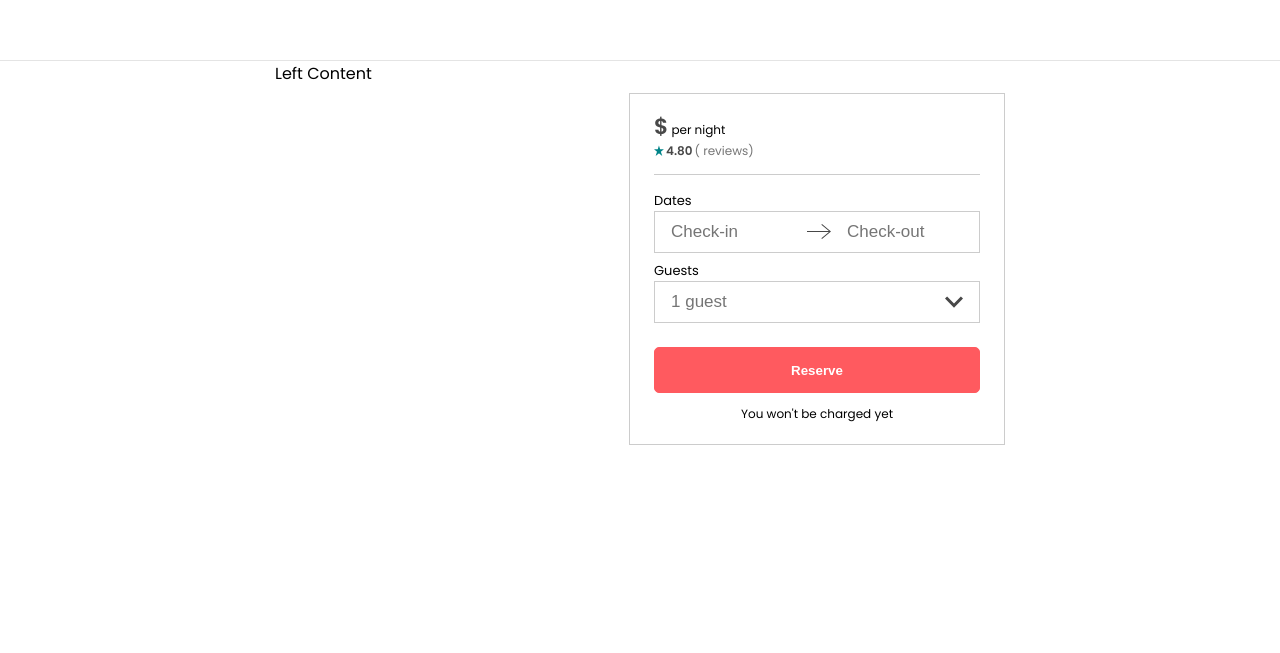
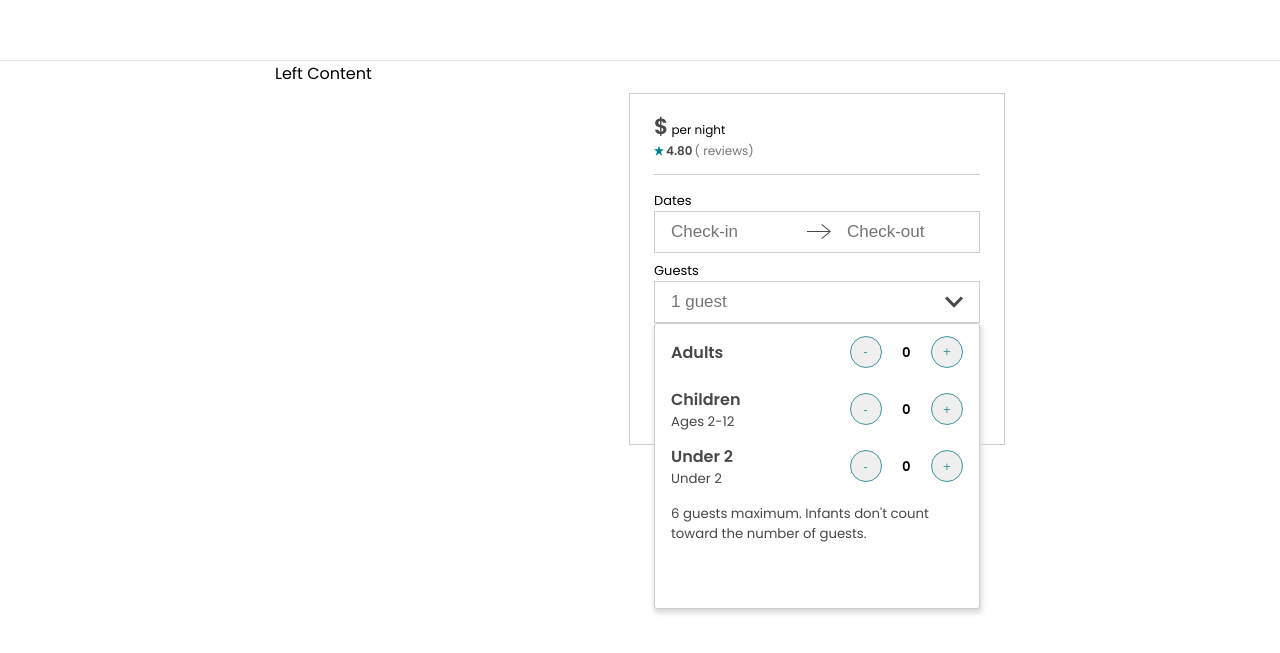
Before and after one commit to HIMM-SF/reservation, a React app in the folder client/: page / in a window 1280 px wide. Shown: the part 463-1116 px from the top of the page. Built offline with nearby package versions, Linux system fonts and the light colour scheme; no server answers.

Commit message:
Guest form component and style

```diff
--- a/client/src/components/Calendar/components/Month.jsx
+++ b/client/src/components/Calendar/components/Month.jsx
@@ -8,7 +8,6 @@ const Root = styled.div`
   flex: 1;
   position: relative;
   flex-direction: column;
-  // position: absolute;
   align-items: center;
   top: 0;
   width: 286px;
--- /dev/null
+++ b/client/src/components/Guest/Index.jsx
@@ -0,0 +1,27 @@
+import React from "react";
+import styled from "styled-components";
+import Entry from "./components/Entry";
+
+const Root = styled.div`
+  position: absolute;
+  top: 230px;
+  width: 326px;
+  height: 286px;
+  background-color: white;
+  border: 1px solid ${(props) => props.theme.borderColorV2};
+  border-radius: 3px;
+  box-shadow: 1px 3px 5px 1px #dadada;
+  padding: 0 16px 16px 16px;
+  box-sizing: border-box;
+`;
+
+const Guest = (props, ref) => (
+  <Root ref={ref}>
+    <Entry title="Adults" />
+    <Entry title="Children" text="Ages 2-12" />
+    <Entry title="Under 2" text="Under 2" />
+    <Entry fullWidth text="6 guests maximum. Infants don't count toward the number of guests." />
+  </Root>
+);
+
+export default React.forwardRef(Guest);
--- /dev/null
+++ b/client/src/components/Guest/components/Controller.jsx
@@ -0,0 +1,36 @@
+import React from "react";
+import styled from "styled-components";
+
+const Root = styled.div`
+  flex: 1;
+  display: flex;
+  justify-content: space-between;
+
+  h5 {
+    margin: 0;
+    font-weight: bold;
+    text-align: center;
+    line-height: 2.5;
+  }
+`;
+
+const Button = styled.button`
+  display: block;
+  border-radius: 50%;
+  width: 32px;
+  height: 32px;
+  outline: none;
+  cursor: pointer;
+  color: ${(props) => props.theme.checkIn};
+  border: 1px solid ${(props) => props.theme.checkIn};
+`;
+
+const Controller = ({ counter }) => (
+  <Root>
+    <Button type="button">-</Button>
+    <h5>0</h5>
+    <Button type="button">+</Button>
+  </Root>
+);
+
+export default Controller;
--- /dev/null
+++ b/client/src/components/Guest/components/Entry.jsx
@@ -0,0 +1,38 @@
+import React from "react";
+import styled from "styled-components";
+import Controller from "./Controller";
+
+const Root = styled.div`
+  display: flex;
+  align-items: center;
+  height: 57.2px;
+  width: 100%;
+`;
+
+const Text = styled.div`
+  flex: 65px;
+
+  h4 {
+    margin: 0;
+    color: ${(props) => props.theme.strongFont};
+  }
+
+  h5 {
+    margin: 0;
+    font-weight: initial;
+    color: ${(props) => props.theme.strongFont};
+  }
+`;
+
+const Entry = ({ title, text, fullWidth }) => (
+  <Root>
+    <Text>
+      <h4>{title}</h4>
+      <h5>{text}</h5>
+    </Text>
+
+    {fullWidth ? "" : <Controller /> }
+  </Root>
+);
+
+export default Entry;
--- a/client/src/components/Input.jsx
+++ b/client/src/components/Input.jsx
@@ -1,4 +1,4 @@
-import styled from "styled-components";
+import styled, { css } from "styled-components";
 
 const Input = styled.input`
   border-style: none;
@@ -17,6 +17,10 @@ const Input = styled.input`
   &:focus {
     outline: none;
   }
+
+  ${(props) => props.pointer && css`
+    cursor: pointer;
+  `}
 `;
 
 export default Input;
--- a/client/src/components/ReservationForm.jsx
+++ b/client/src/components/ReservationForm.jsx
@@ -9,6 +9,7 @@ import Input from "./Input";
 import ReservationHeader from "./ReservationHeader";
 import Calendar from "./Calendar";
 import { ReservationContext } from "../context/reservation.context";
+import GuestForm from "./Guest";
 
 // hooks helper
 import toggleState from "../hooks/useToggle";
@@ -16,12 +17,21 @@ import toggleState from "../hooks/useToggle";
 const ReservationForm = () => {
   const calendarRef = useRef(null);
   const checkinInputRef = useRef(null);
+  const guestFormRef = useRef(null);
+  const guestFormInputRef = useRef(null);
   const [openCheckIn, setOpenCheckIn] = toggleState(calendarRef, checkinInputRef, false);
+  const [openGuestForm, setOpenGuestForm] = toggleState(guestFormRef, guestFormInputRef, true);
   const { reservation: { checkIn, checkOut, room }, setRoom } = useContext(ReservationContext);
 
   const handleCheckIn = () => {
     if (!openCheckIn) {
       setOpenCheckIn(true);
+    }
+  };
+
+  const handleGuestForm = () => {
+    if (!openGuestForm) {
+      setOpenGuestForm(true);
     }
   };
 
@@ -64,9 +74,9 @@ const ReservationForm = () => {
         </FormControl>
 
         <FormControl label="Guests">
-          <Box alignItems="center" border pointer>
+          <Box ref={guestFormInputRef} alignItems="center" border pointer onClick={handleGuestForm}>
             <Box alignItems="center" height="40px" padding="0 0 0 8px">
-              <Input type="text" placeholder="1 guest" width={80} />
+              <Input pointer type="text" placeholder="1 guest" width={80} />
             </Box>
 
             <Box svg paddingRight={16}>
@@ -75,6 +85,7 @@ const ReservationForm = () => {
               </svg>
             </Box>
           </Box>
+          { openGuestForm ? <GuestForm ref={guestFormRef} /> : ""}
         </FormControl>
 
         <Button block>Reserve</Button>
```
